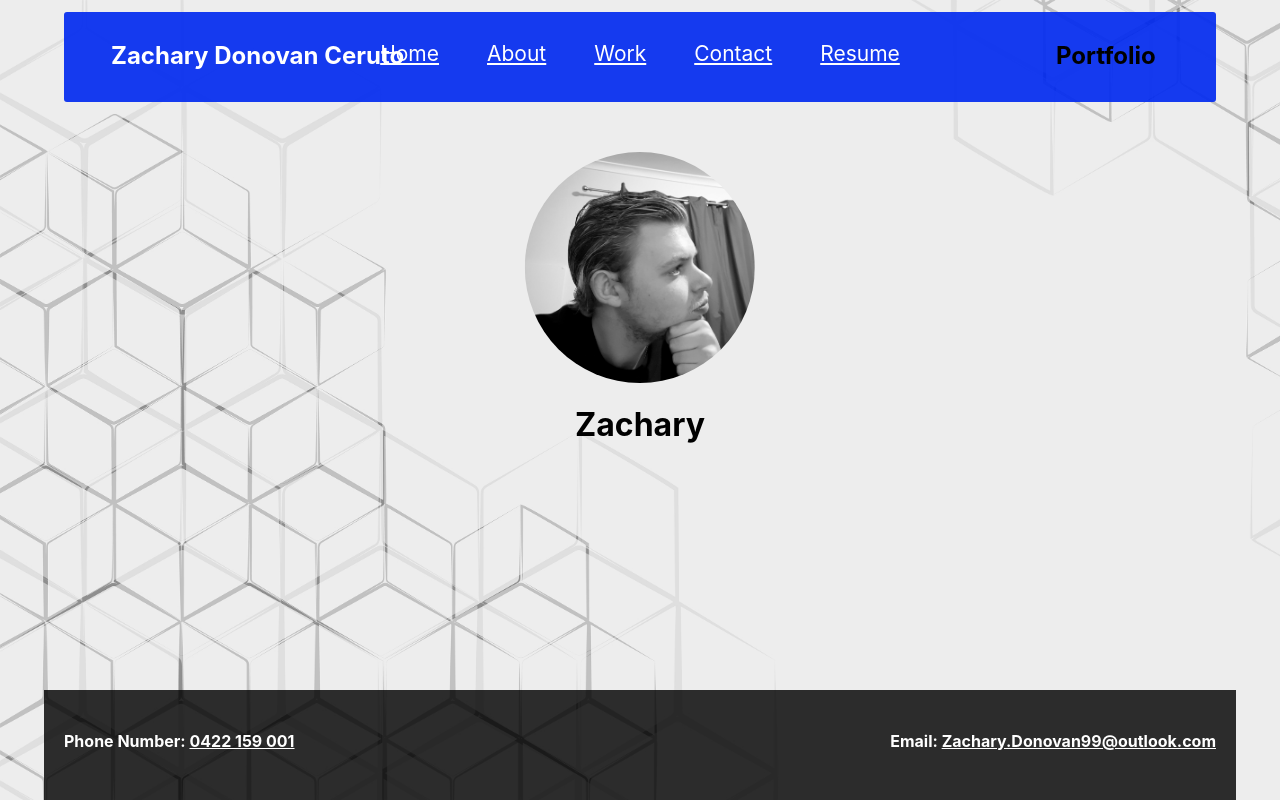
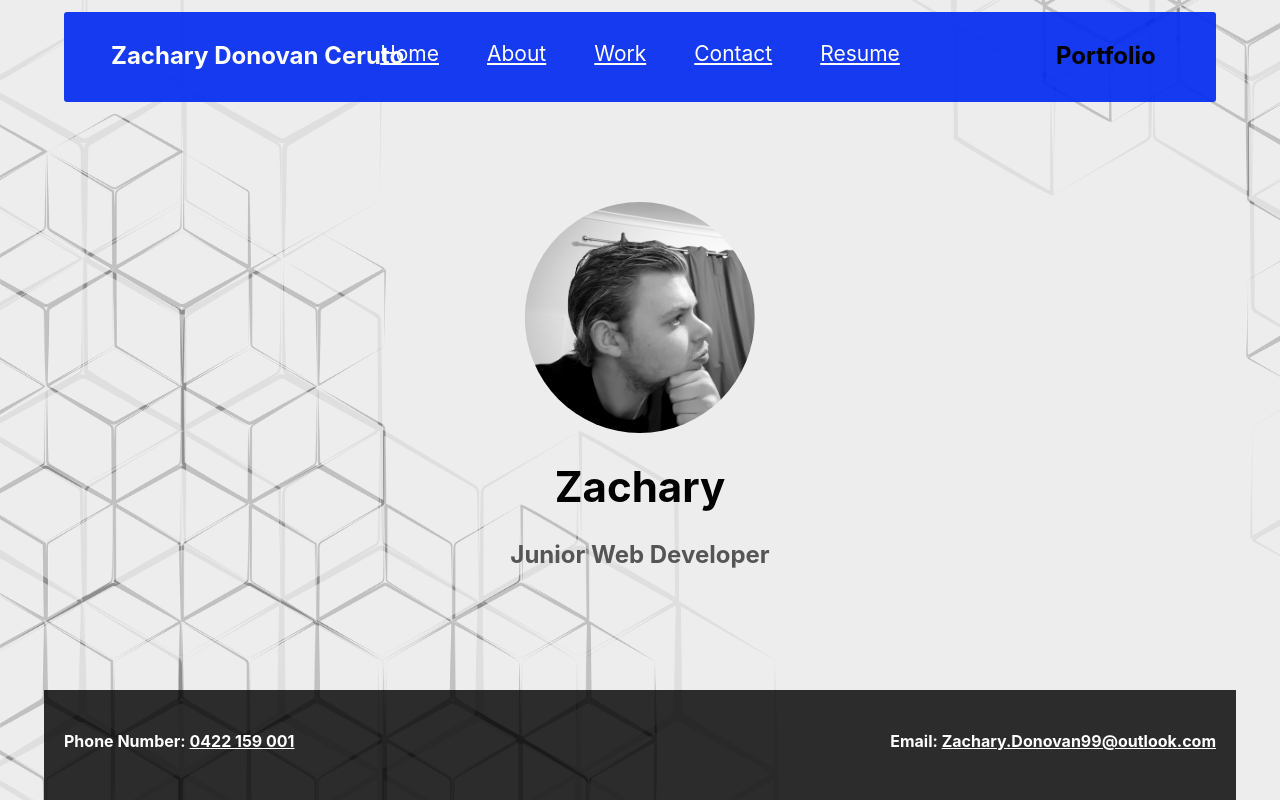
Before and after one commit to ZacharyDonovan88/zd-portfolio, a React (Create React App) app: page / in a window 1280 px wide. Built offline with nearby package versions, Linux system fonts and the light colour scheme.

Commit message:
updated style on home page

```diff
--- a/src/App.css
+++ b/src/App.css
@@ -23,10 +23,17 @@
   transform: translateX(-50%);
   border-radius: 50%;
   display: block;
+  margin-top: 100px;
 }
 
 .homePage h1 {
   text-align: center;
+  font-size: 42px;
+}
+
+.homePage h2 {
+  text-align: center;
+  color: rgb(85, 85, 85);
 }
 /* end of home */
 
@@ -109,6 +116,7 @@ background-color: #ff00001d;
 .navPort {
 
 }
+
 
 @media screen and (max-width: 600px) {
   nav {
--- a/src/components/Home.js
+++ b/src/components/Home.js
@@ -8,6 +8,7 @@ function Home() {
         <div className="homePage">
             <a><img src={require('../assests/images/Zachary.jpg')} alt=""/></a>
                 <h1>Zachary</h1>
+                <h2>Junior Web Developer</h2>
         </div>
      </>
    );
--- a/src/components/Navbar.js
+++ b/src/components/Navbar.js
@@ -2,11 +2,11 @@ import React from "react";
 import "../App.css";
 import { NavLink } from "react-router-dom";
 
-function Home() {
+function Navbar() {
 
    return (
      <>
-<div className="navDiv">
+<div className="navDiv" >
         <nav>
             <div className="navName">
                 <h2>Zachary Donovan Ceruto</h2>
@@ -49,4 +49,4 @@ function Home() {
    );
  }
 
- export default Home;
+ export default Navbar;
```
